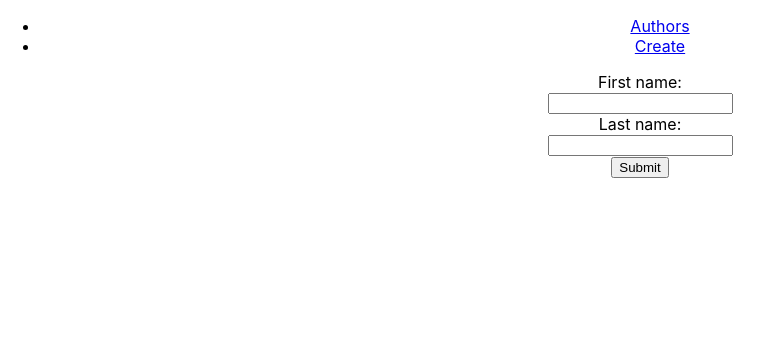
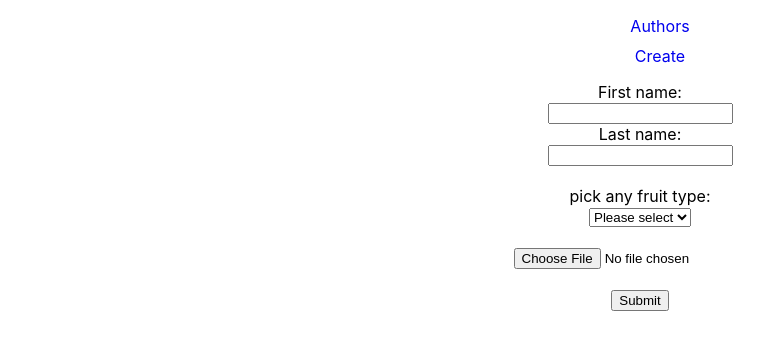
Before and after one commit to rajan-gith/library-demo, a React (Create React App) app: page /new in a window 1280 px wide. Shown: the top 350 px of the page, without its empty margins (0-773 px from the left). Built offline with nearby package versions, Linux system fonts and the light colour scheme.

Commit message:
select and file input checked

```diff
--- a/src/App.css
+++ b/src/App.css
@@ -24,8 +24,17 @@
 
 .nav-list{
   width: 100%;
+  list-style: none;
+  padding-inline-start: 0px !important;
 }
 
 .nav-list a {
   margin: 10px;
+  text-decoration: none;
+  list-style-type: decimal;
 }
+
+.nav-list li {
+  margin: 10px;
+  list-style: none;
+}
--- a/src/components/author/new.js
+++ b/src/components/author/new.js
@@ -3,6 +3,7 @@ import React, {Component} from 'react';
 const initial_state = {
   first_name: '',
   last_name: '',
+  type: '',
 }
 
 export default class NewAuthor extends Component{
@@ -53,7 +54,22 @@ export default class NewAuthor extends Component{
 				  Last name:<br/>
 				  <input type="text" name="last_name" value={this.state.last_name} onChange={this.handleChange} />
 				  <br/>
-				  <input type="submit" value="Submit"/>
+          <br/>
+          <label>pick any fruit type:</label>
+          <br/>
+          <select value={this.state.type} onChange={this.handleChange}>
+            <option value="">Please select</option>
+            <option value="grapefruit">Grapefruit</option>
+            <option value="lime">Lime</option>
+            <option value="coconut">Coconut</option>
+            <option value="mango">Mango</option>
+          </select>
+          <br/>
+          <br/>
+          <input type="file" />
+            <br/>
+          <br/>
+          <input type="submit" value="Submit"/>
 				</form>
 			</div>
 		);
```
